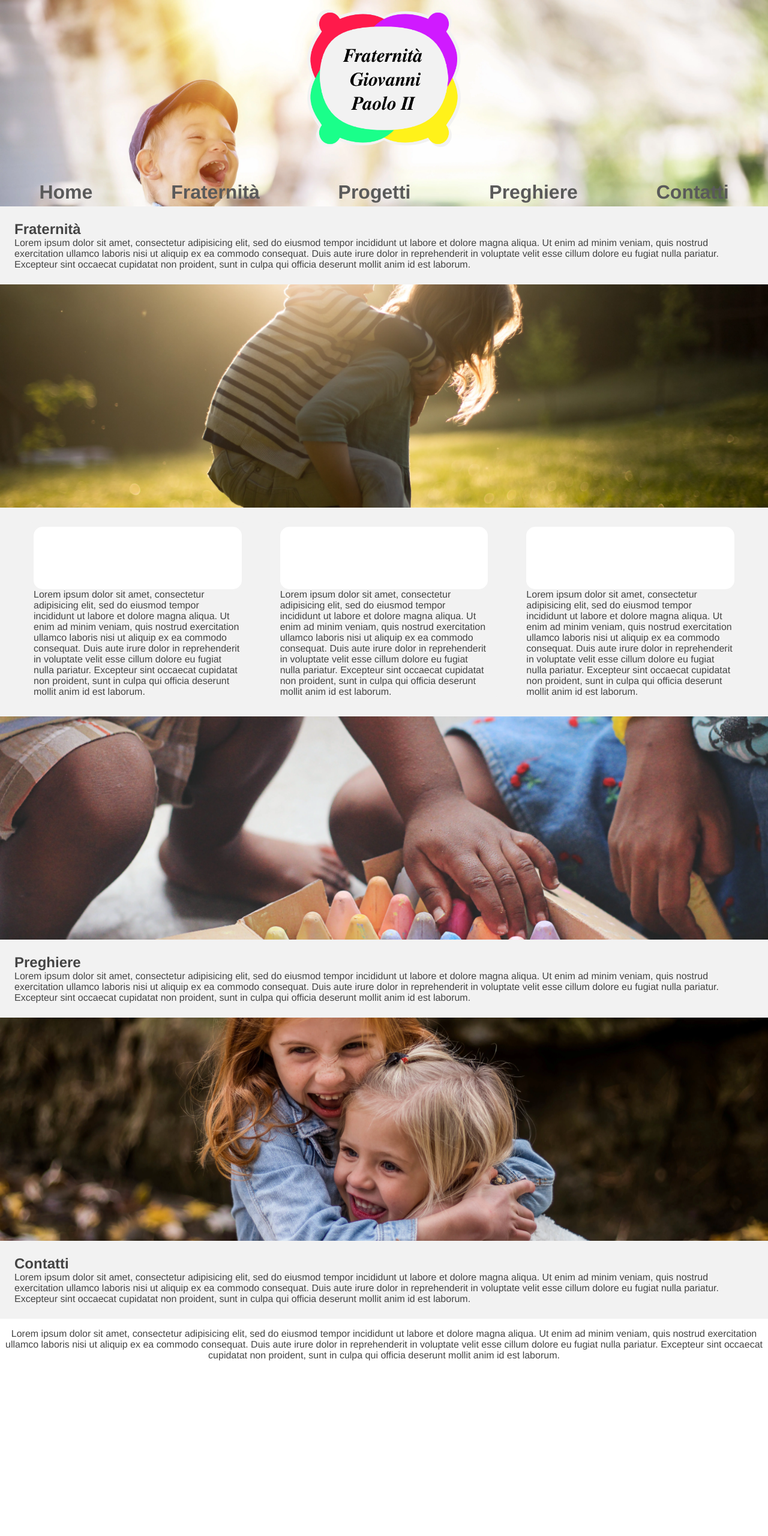
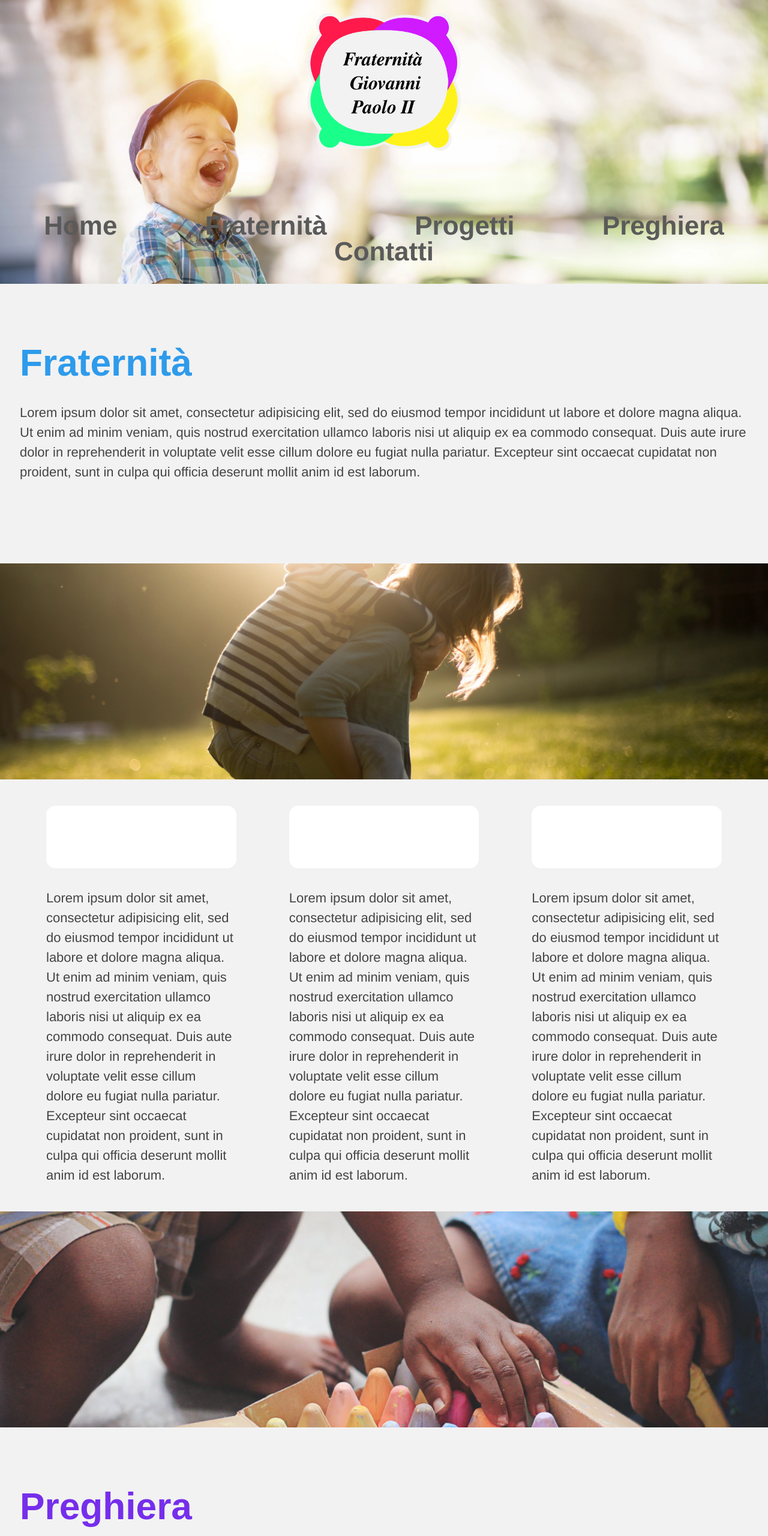
Before and after one commit to thoniorf/Frategp2-pages, a plain HTML site: page index.html in a window 1280 px wide. Shown: the top 2560 px of the page at 60% size. Before the commit the page ends 2268 px from the top, so only its background shows below. Drawn offline with Linux system fonts and the light colour scheme.

Commit message:
Added css variables and external css

```diff
--- a/index.html
+++ b/index.html
@@ -4,7 +4,9 @@
     <meta charset="utf-8">
     <meta http-equiv="X-UA-Compatible" content="IE=edge">
     <title>Fraternità Giovanni Paolo II</title>
-    <link rel="stylesheet" href="styles/main.css" media="screen" charset="utf-8">
+    <link rel="stylesheet" type="text/css" href="styles/reset.css" media="screen">
+    <link rel="stylesheet" type="text/css" href="styles/typebase.css" media="screen">
+    <link rel="stylesheet" type="text/css" href="styles/main.css" media="screen">
   </head>
   <body>
     <main>
@@ -12,12 +14,12 @@
         <div class="logo">
           <img src="assets/drawing2303171.png" alt="Logo" />
         </div>
-        <nav role="navigation">
+        <nav>
         <ul>
           <li><a href="#">Home</a></li>
           <li><a href="#about">Fraternità</a></li>
           <li><a href="#projects">Progetti</a></li>
-          <li><a href="#prayers">Preghiere</a></li>
+          <li><a href="#prayer">Preghiera</a></li>
           <li><a href="#contacts">Contatti</a></li>
         </ul>
         </nav>
@@ -56,8 +58,8 @@
   <div class="background-content">
     <img src="assets/images/pexels-photo-3.webp" alt="">
   </div>
-  <section id="prayers">
-    <h2>Preghiere</h2>
+  <section id="prayer">
+    <h2>Preghiera</h2>
     <figure></figure>
       <p>
         Lorem ipsum dolor sit amet, consectetur adipisicing elit, sed do eiusmod tempor incididunt ut labore et dolore magna aliqua. Ut enim ad minim veniam, quis nostrud exercitation ullamco laboris nisi ut aliquip ex ea commodo consequat. Duis aute irure dolor in reprehenderit in voluptate velit esse cillum dolore eu fugiat nulla pariatur. Excepteur sint occaecat cupidatat non proident, sunt in culpa qui officia deserunt mollit anim id est laborum.
@@ -74,7 +76,7 @@
       </p>
   </section>
   <footer>
-    Lorem ipsum dolor sit amet, consectetur adipisicing elit, sed do eiusmod tempor incididunt ut labore et dolore magna aliqua. Ut enim ad minim veniam, quis nostrud exercitation ullamco laboris nisi ut aliquip ex ea commodo consequat. Duis aute irure dolor in reprehenderit in voluptate velit esse cillum dolore eu fugiat nulla pariatur. Excepteur sint occaecat cupidatat non proident, sunt in culpa qui officia deserunt mollit anim id est laborum.
+    <p>This site is built by <a href="https://github.com/thoniorf/Frategp2-pages" target="_blank">Antonio Fortino</a></p>
   </footer>
   </main>
   <script type="text/javascript" src="./scripts/main.js">
--- a/styles/main.css
+++ b/styles/main.css
@@ -1,3 +1,11 @@
+:root
+{
+  --section-color-blue : #2e9beb;
+  --section-color-red : #eb2e2e;
+  --section-color-violet : #762eeb;
+  --section-color-yellow : #ebbb2e;
+  --section-color-green : #3deb2e;
+}
 * {
   padding: 0;
   margin: 0;
@@ -28,19 +36,19 @@ nav a {
 }
 
 nav li:nth-child(1) a:hover{
-  color: #3deb2e;
+  color: var(--section-color-green);
 }
-nav li:nth-child(2) a:hover{
-  color: #2e9beb;
+nav li:nth-child(2) a:hover, main > section:nth-of-type(1) > h2{
+  color: var(--section-color-blue);
 }
-nav li:nth-child(3) a:hover{
-  color: #eb2e2e;
+nav li:nth-child(3) a:hover, main > section:nth-of-type(2) > h2{
+  color: var(--section-color-red);
 }
-nav li:nth-child(4) a:hover{
-  color: #762eeb;
+nav li:nth-child(4) a:hover, main > section:nth-of-type(3) > h2{
+  color: var(--section-color-violet);
 }
-nav li:nth-child(5) a:hover{
-  color: #ebbb2e;
+nav li:nth-child(5) a:hover, main > section:nth-of-type(4) > h2{
+  color: var(--section-color-yellow);
 }
 
 nav > ul {
@@ -54,6 +62,7 @@ nav > ul > li {
   flex: 1 1 content;
   text-align: center;
   padding: 5px 1em 5px 1em;
+  min-width: 1em;
 }
 /* MAIN */
 main {
@@ -79,7 +88,7 @@ main > header {
 
 main > section {
   padding: 1.5em;
-  height: 50vh;
+  min-height: 50vh;
 }
 main > section:nth-child(odd){
   background-color: #ffffff;
@@ -96,12 +105,15 @@ main > section:nth-child(even){
   margin: auto auto;
 }
 
-
 /* SECTIONS */
+section > h2 {
+  font-weight: bold;
+}
 section#projects {
   display: flex;
   flex-flow: row wrap;
   justify-content: space-between;
+  align-content: space-between;
 
 }
 section.project{
@@ -149,6 +161,11 @@ section.project > p
 
 /* FOOTER */
 footer {
-  margin-top: 1em;
+  padding-top: 0.5em;
+  padding-bottom: 0.5em;
+  color: white;
+  min-height: 10vh;
   text-align: center;
+  vertical-align: middle;
+  background-color: #5a5a5a;
 }
--- /dev/null
+++ b/styles/reset.css
@@ -0,0 +1,48 @@
+/* http://meyerweb.com/eric/tools/css/reset/
+   v2.0 | 20110126
+   License: none (public domain)
+*/
+
+html, body, div, span, applet, object, iframe,
+h1, h2, h3, h4, h5, h6, p, blockquote, pre,
+a, abbr, acronym, address, big, cite, code,
+del, dfn, em, img, ins, kbd, q, s, samp,
+small, strike, strong, sub, sup, tt, var,
+b, u, i, center,
+dl, dt, dd, ol, ul, li,
+fieldset, form, label, legend,
+table, caption, tbody, tfoot, thead, tr, th, td,
+article, aside, canvas, details, embed,
+figure, figcaption, footer, header, hgroup,
+menu, nav, output, ruby, section, summary,
+time, mark, audio, video {
+	margin: 0;
+	padding: 0;
+	border: 0;
+	font-size: 100%;
+	font: inherit;
+	vertical-align: baseline;
+}
+/* HTML5 display-role reset for older browsers */
+article, aside, details, figcaption, figure,
+footer, header, hgroup, menu, nav, section {
+	display: block;
+}
+body {
+	line-height: 1;
+}
+ol, ul {
+	list-style: none;
+}
+blockquote, q {
+	quotes: none;
+}
+blockquote:before, blockquote:after,
+q:before, q:after {
+	content: '';
+	content: none;
+}
+table {
+	border-collapse: collapse;
+	border-spacing: 0;
+}
--- /dev/null
+++ b/styles/typebase.css
@@ -0,0 +1,93 @@
+/*! Typebase.less v0.1.0 | MIT License */
+/* Setup */
+html {
+  /* Change default typefaces here */
+  font-family: serif;
+  font-size: 137.5%;
+  -webkit-font-smoothing: antialiased;
+}
+/* Copy & Lists */
+p {
+  line-height: 1.5rem;
+  margin-top: 1.5rem;
+  margin-bottom: 0;
+}
+ul,
+ol {
+  margin-top: 1.5rem;
+  margin-bottom: 1.5rem;
+}
+ul li,
+ol li {
+  line-height: 1.5rem;
+}
+ul ul,
+ol ul,
+ul ol,
+ol ol {
+  margin-top: 0;
+  margin-bottom: 0;
+}
+blockquote {
+  line-height: 1.5rem;
+  margin-top: 1.5rem;
+  margin-bottom: 1.5rem;
+}
+/* Headings */
+h1,
+h2,
+h3,
+h4,
+h5,
+h6 {
+  /* Change heading typefaces here */
+  font-family: sans-serif;
+  margin-top: 1.5rem;
+  margin-bottom: 0;
+  line-height: 1.5rem;
+}
+h1 {
+  font-size: 4.242rem;
+  line-height: 4.5rem;
+  margin-top: 3rem;
+}
+h2 {
+  font-size: 2.828rem;
+  line-height: 3rem;
+  margin-top: 3rem;
+}
+h3 {
+  font-size: 1.414rem;
+}
+h4 {
+  font-size: 0.707rem;
+}
+h5 {
+  font-size: 0.4713333333333333rem;
+}
+h6 {
+  font-size: 0.3535rem;
+}
+/* Tables */
+table {
+  margin-top: 1.5rem;
+  border-spacing: 0px;
+  border-collapse: collapse;
+}
+table td,
+table th {
+  padding: 0;
+  line-height: 33px;
+}
+/* Code blocks */
+code {
+  vertical-align: bottom;
+}
+/* Leading paragraph text */
+.lead {
+  font-size: 1.414rem;
+}
+/* Hug the block above you */
+.hug {
+  margin-top: 0;
+}
```
